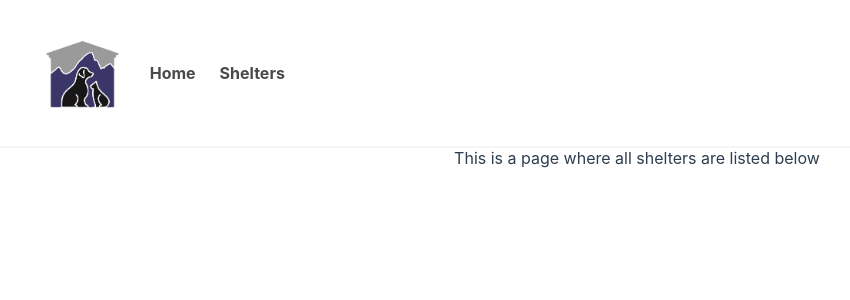
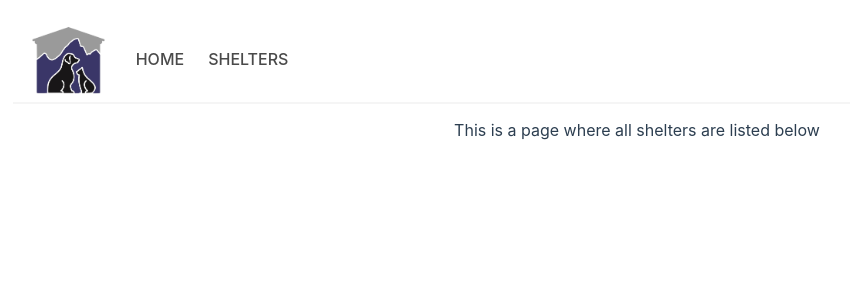
Before and after one commit to ozrn/shelter-finder, a Vue app in the folder week-8/frontend/: page / in a window 1280 px wide. Shown: the top 300 px of the page, without its empty margins (3-853 px from the left). Built offline with nearby package versions, Linux system fonts and the light colour scheme; no server answers.

Commit message:
Update navigation bar

```diff
--- a/week-8/frontend/src/App.vue
+++ b/week-8/frontend/src/App.vue
@@ -1,11 +1,11 @@
 <template>
   <div>
-   <nav class="navbar has-shadow" role="navigation" aria-label="main navigation">
+   <nav class="navbar has-shadow m-4" role="navigation" aria-label="main navigation">
     <div class="navbar-brand">
       <a class="navbar-item">
       <img src="../src/assets/project-img.jpg" alt="site-logo" style="max-height: 70px;">
       </a>
-      <a role="button" class="navbar-burger" aria-label="menu" aria-expanded="false" data-target="navbarBasicExample">
+      <a role="button" class="navbar-burger" id="burger" aria-label="menu" aria-expanded="false" data-target="navbarBasicExample">
        <span aria-hidden="true"></span>
        <span aria-hidden="true"></span>
        <span aria-hidden="true"></span>
@@ -22,6 +22,22 @@
   </div>
 </template>
 
+<script>
+
+export default {
+  name: 'App',
+
+  mounted() {
+    // for mobile devices, toggle 'is-active' class on navbar items
+    const burgerIcon = document.querySelector('#burger')
+    const navbarMenu = document.querySelector('#navbarBasicExample')
+    burgerIcon.addEventListener('click', () => {
+      navbarMenu.classList.toggle('is-active')
+    })
+  }
+}
+</script>
+
 <style>
 #app {
   -webkit-font-smoothing: antialiased;
@@ -30,13 +46,10 @@
   color: #2c3e50;
 }
 
-nav {
-  padding: 30px;
-}
-
-nav a {
-  font-weight: bold;
+.navbar-item {
+  font-weight: 500;
   color: #2c3e50;
+  text-transform: uppercase;
 }
 
 </style>
```
